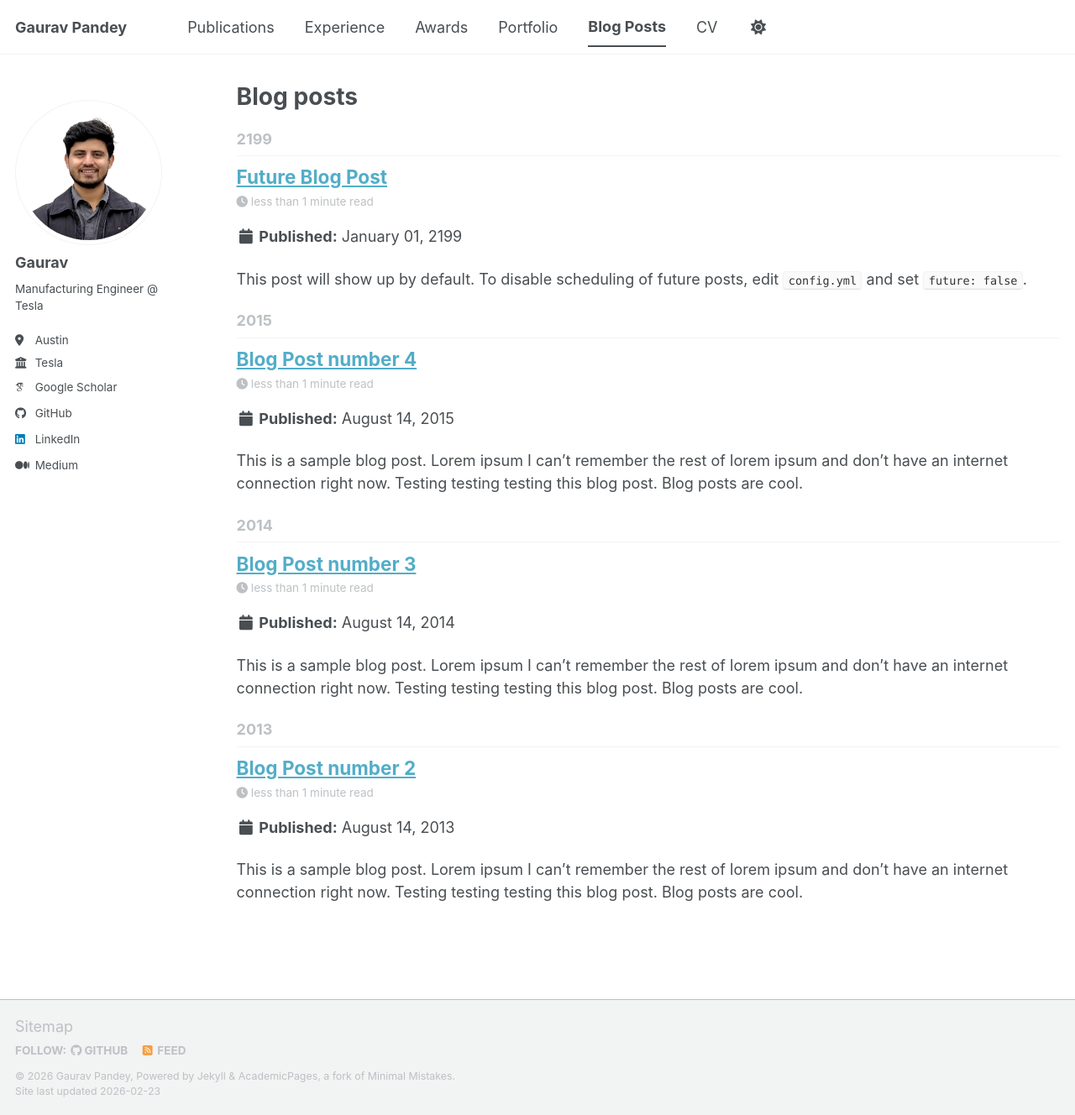
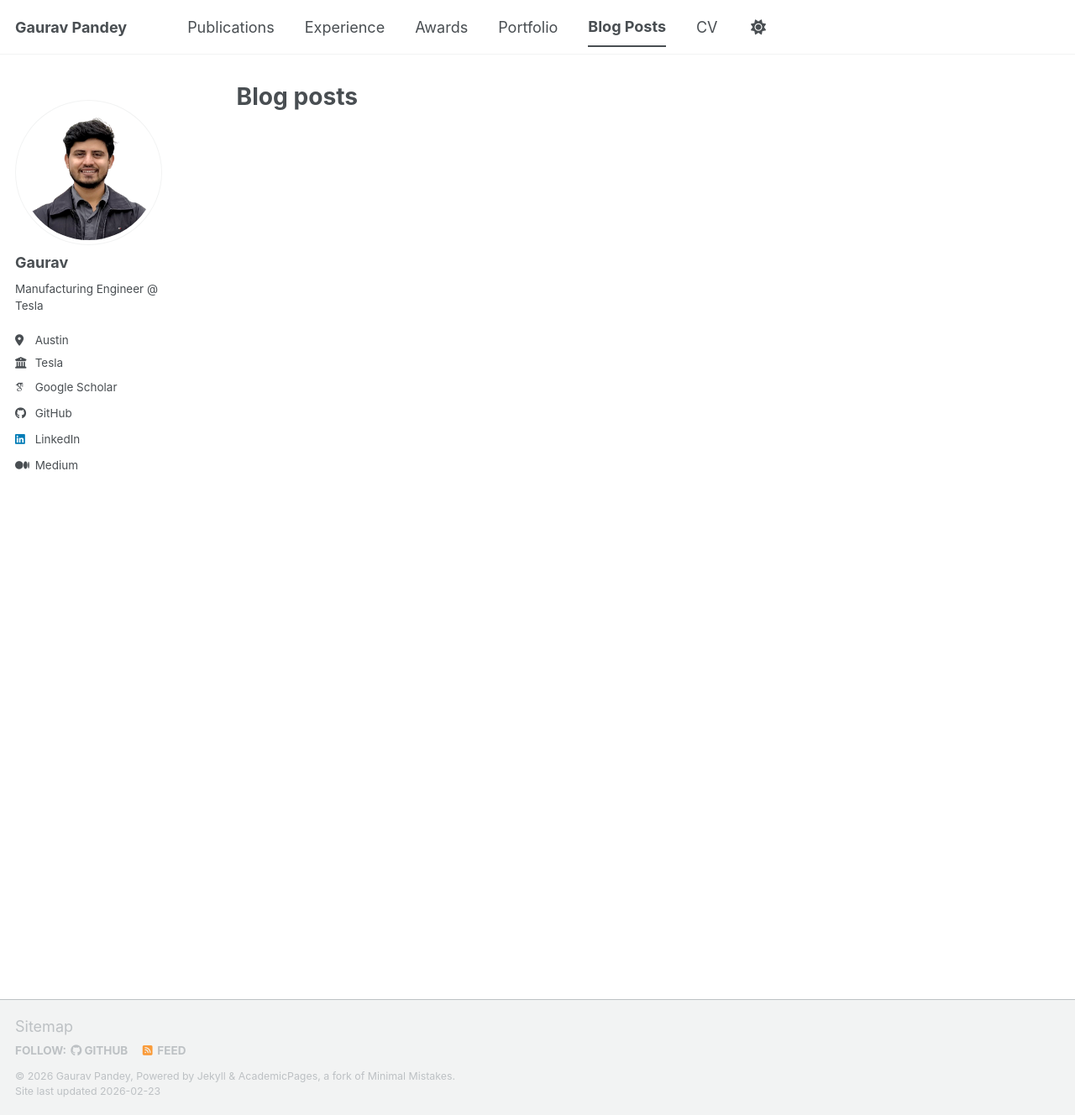
Before and after one commit to gp-gaurav/gp-gaurav.github.io, a Jekyll site: the page built from _pages/year-archive.html, in a window 1280 px wide and 1328 px high. Shown: the whole window at 84% size. Built offline with Jekyll 4.4.1, drawn with Linux system fonts in a browser that asks for light colours; some web fonts are replaced; a script bundle is joined from its source files by our own code; library files that are not in the unit come from our copies.

Commit message:
Modify website layout

```diff
--- a/_config.yml
+++ b/_config.yml
@@ -84,12 +84,14 @@
 
 # Publication Category - The following the list of publication categories and their headings
 publication_category:
-  books:
-    title: 'Books'
-  manuscripts:
-    title: 'Journal Articles'
-  conferences:
-    title: 'Conference Papers'
+  magazine:
+    title: 'Magazine'
+ # books:
+ #   title: 'Books'
+ # manuscripts:
+ #  title: 'Journal Articles'
+ #conferences:
+ #  title: 'Conference Papers'
 
 # Site Settings
 teaser                   :  # filename of teaser fallback teaser image placed in /images/ for social media previews
@@ -265,8 +267,6 @@
     values:
       layout: single
       author_profile: true
-      share: true
-      comments: true
   # _publications
   - scope:
       path: ""
--- a/_posts/2013-08-14-blog-post-2.md
+++ /dev/null
@@ -1,20 +0,0 @@
----
-title: 'Blog Post number 2'
-date: 2013-08-14
-permalink: /posts/2013/08/blog-post-2/
-tags:
-  - cool posts
-  - category1
-  - category2
----
-
-This is a sample blog post. Lorem ipsum I can't remember the rest of lorem ipsum and don't have an internet connection right now. Testing testing testing this blog post. Blog posts are cool.
-
-Headings are cool
-======
-
-You can have many headings
-======
-
-Aren't headings cool?
-------
--- a/_posts/2014-08-14-blog-post-3.md
+++ /dev/null
@@ -1,20 +0,0 @@
----
-title: 'Blog Post number 3'
-date: 2014-08-14
-permalink: /posts/2014/08/blog-post-3/
-tags:
-  - cool posts
-  - category1
-  - category2
----
-
-This is a sample blog post. Lorem ipsum I can't remember the rest of lorem ipsum and don't have an internet connection right now. Testing testing testing this blog post. Blog posts are cool.
-
-Headings are cool
-======
-
-You can have many headings
-======
-
-Aren't headings cool?
-------
--- a/_posts/2199-01-01-future-post.md
+++ /dev/null
@@ -1,11 +0,0 @@
----
-title: 'Future Blog Post'
-date: 2199-01-01
-permalink: /posts/2012/08/blog-post-4/
-tags:
-  - cool posts
-  - category1
-  - category2
----
-
-This post will show up by default. To disable scheduling of future posts, edit `config.yml` and set `future: false`.
```
Also changed, not shown: _awards/2015-spring-teaching-2.md (deleted, +0 -20 lines), _experience/2013-03-01-tutorial-1.md (deleted, +0 -13 lines), _experience/2014-02-01-talk-2.md (deleted, +0 -13 lines), _experience/2014-03-01-talk-3.md (deleted, +0 -11 lines), _pages/markdown.md (+2 -2 lines), _portfolio/portfolio-2.html (deleted, +0 -7 lines), _posts/2015-08-14-blog-post-4.md (deleted, +0 -20 lines), _publications/2010-10-01-paper-title-number-2.md (deleted, +0 -14 lines), _publications/2015-10-01-paper-title-number-3.md (deleted, +0 -14 lines), _publications/2024-02-17-paper-title-number-4.md (deleted, +0 -13 lines), _publications/2025-06-08-paper-title-number-5.md (deleted, +0 -13 lines), _data/navigation.yml (line endings or trailing spaces).
